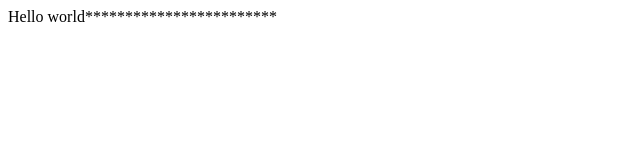
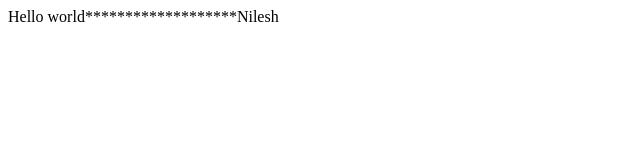
Before and after one commit to kshitijinfotech/webpagesites.github.io, a plain HTML site: page index.html in a window 1280 px wide. Shown: the full height of the page, 0-640 px from the left. Drawn offline with Linux system fonts and the light colour scheme.

Commit message:
change file

```diff
--- a/index.html
+++ b/index.html
@@ -1,6 +1,6 @@
 <html>
 <header><title>This is title</title></header>
 <body>
-Hello world************************
+Hello world*******************Nilesh
 </body>
 </html>
```
